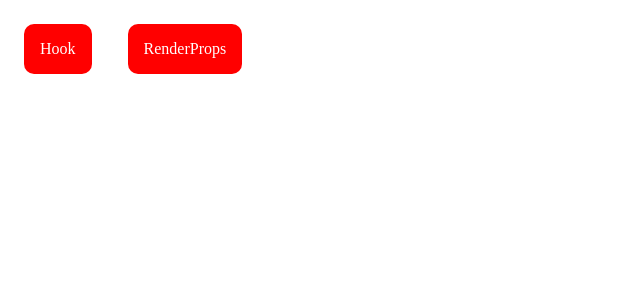
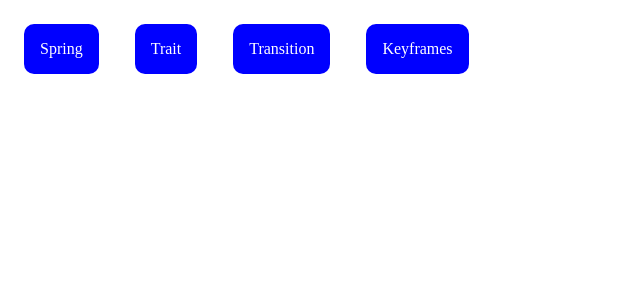
Before and after one commit to fukokami/react-spring-tech-talk, a React app: page /render-prop/Transition in a window 1280 px wide. Shown: the top 300 px of the page, without its empty margins (0-640 px from the left). Built offline with nearby package versions, Linux system fonts and the light colour scheme; the HTML template or start-up script is replaced by a standard one.

Commit message:
🔖  add tag renderprop

```diff
--- a/src/js/component/App.jsx
+++ b/src/js/component/App.jsx
@@ -4,22 +4,29 @@
 import React from 'react';
 import { Link, Route, Switch } from 'react-router-dom';
 
-import Hook from './hooks/Hook.jsx';
-import RenderProps from './render-props/RenderProps.jsx';
+import RenderSpring from './render-props/widget/RenderSpring.jsx';
+import RenderTrait from './render-props/widget/RenderTrait.jsx';
+import RenderTransition from './render-props/widget/RenderTransition.jsx';
+import RenderKeyframes from './render-props/widget/RenderKeyframes.jsx';
 
 export default function App() {
 
     return (
         <div>
+            <Link className="blue" to="/render-prop/Spring">Spring</Link>
+        &nbsp;
+            <Link className="blue" to="/render-prop/Trait">Trait</Link>
+        &nbsp;
+            <Link className="blue" to="/render-prop/Transition">Transition</Link>
+        &nbsp;
+            <Link className="blue" to="/render-prop/Keyframes">Keyframes</Link>
 
-            <Link className="red" to="/hook">Hook</Link>
-            &nbsp;
-            <Link className="red" to="/render-prop">RenderProps</Link>
-
-            <br/>
+            <br />
             <Switch>
-                <Route path="/hook" component={Hook}/>
-                <Route path="/render-prop" component={RenderProps}/>
+                <Route path="/render-prop/Spring" component={RenderSpring} />
+                <Route path="/render-prop/Trait" component={RenderTrait} />
+                <Route path="/render-prop/Transition" component={RenderTransition} />
+                <Route path="/render-prop/Keyframes" component={RenderKeyframes} />
             </Switch>
         </div>
     );
--- a/src/js/component/render-props/widget/RenderSpring.jsx
+++ b/src/js/component/render-props/widget/RenderSpring.jsx
@@ -1,6 +1,7 @@
 'use strict';
 
 import React, { Component } from 'react';
+import { Link } from 'react-router-dom';
 
 import { Spring, config } from 'react-spring/renderprops';
 
@@ -32,7 +33,7 @@ export default class RenderSpring extends Component {
     handleOnClick(val) {
         switch (val) {
             case 1:
-                this.setState({  config: config.default });
+                this.setState({ config: config.default });
                 break;
             case 2:
                 this.setState({ config: config.gentle });
@@ -49,6 +50,8 @@ export default class RenderSpring extends Component {
     render() {
         return (
             <div>
+                <Link style={{ color: 'blue' }} target="_blank" to="https://springs.pomb.us/">https://springs.pomb.us/</Link>
+                <br />
                 <a className="green" onClick={() => this.handleOnClick(1)}>config.default</a>
                 <a className="green" onClick={() => this.handleOnClick(2)}>config.gentle</a>
                 <a className="green" onClick={() => this.handleOnClick(3)}>config.custom</a>
```
